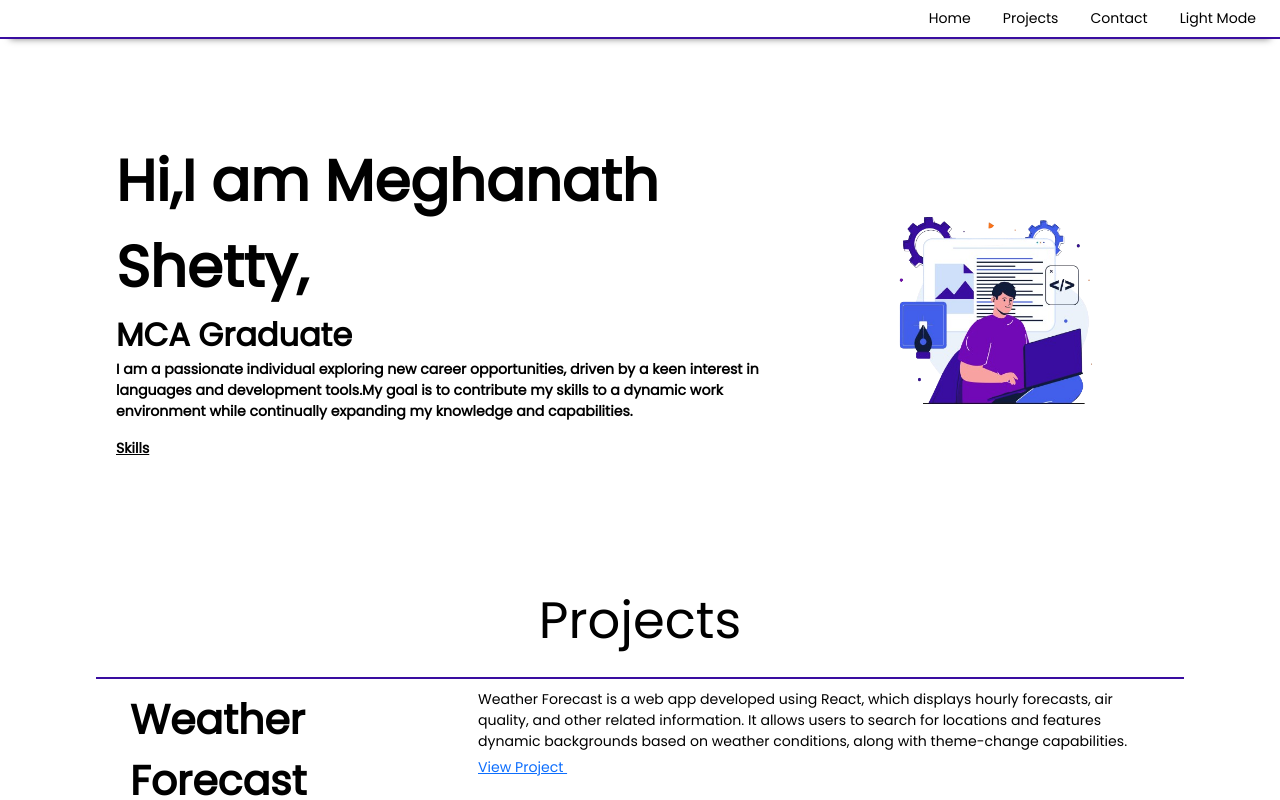
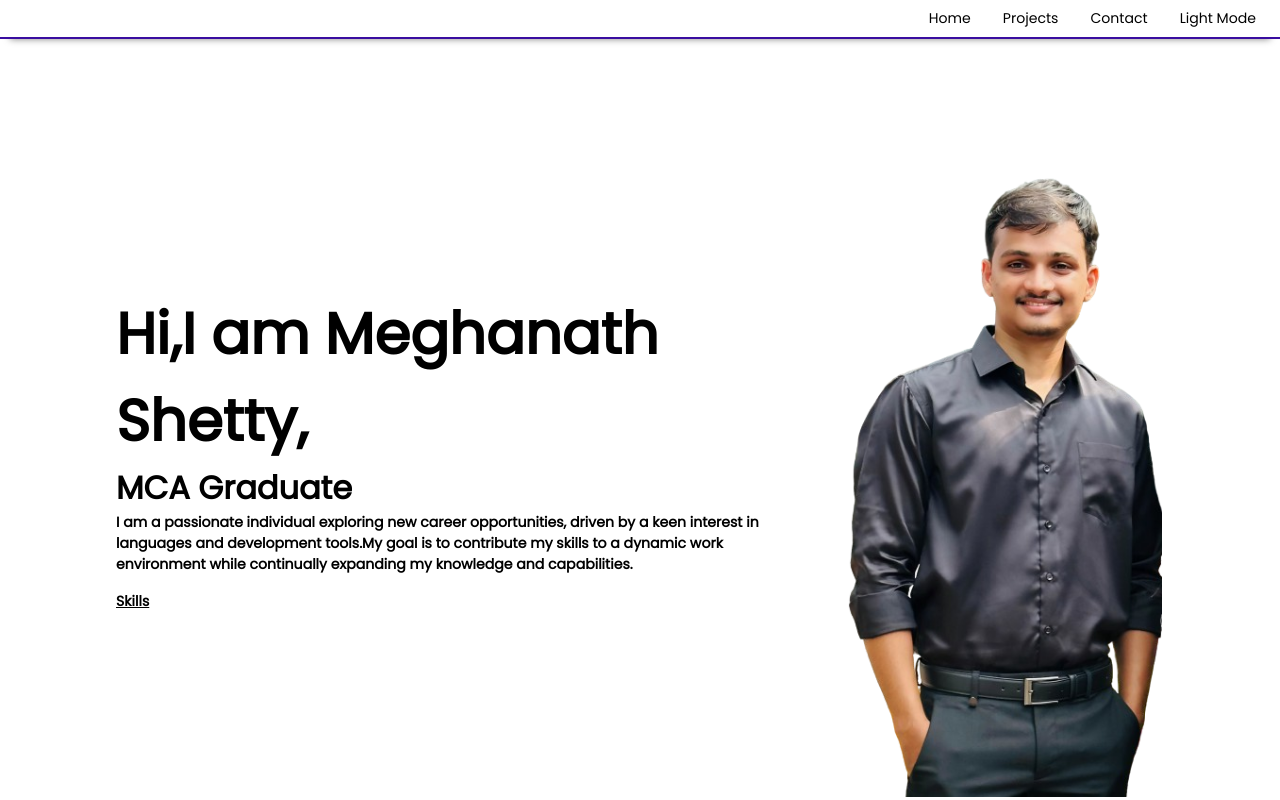
Before and after one commit to MeghanathShetty/Portfolio, a Next.js app: page / in a window 1280 px wide. Shown: the top 800 px of the page. Built offline with nearby package versions, Linux system fonts and the light colour scheme; some icons are missing.

Commit message:
Update MidPart.js

```diff
--- a/components/MidPart.js
+++ b/components/MidPart.js
@@ -39,7 +39,7 @@ const MidPart=()=>
                     </div>
                 </div>
                 <div className="home-part2 col-lg-4 col-md-12 col-sm-12">
-                    <img src="/imgs/vector1_no_bg.png"  alt="vector1-img" />
+                    <img src="/imgs/me1_no_bg.png"  alt="vector1-img" />
                 </div>
 
                 {/* Original placement */}
```
